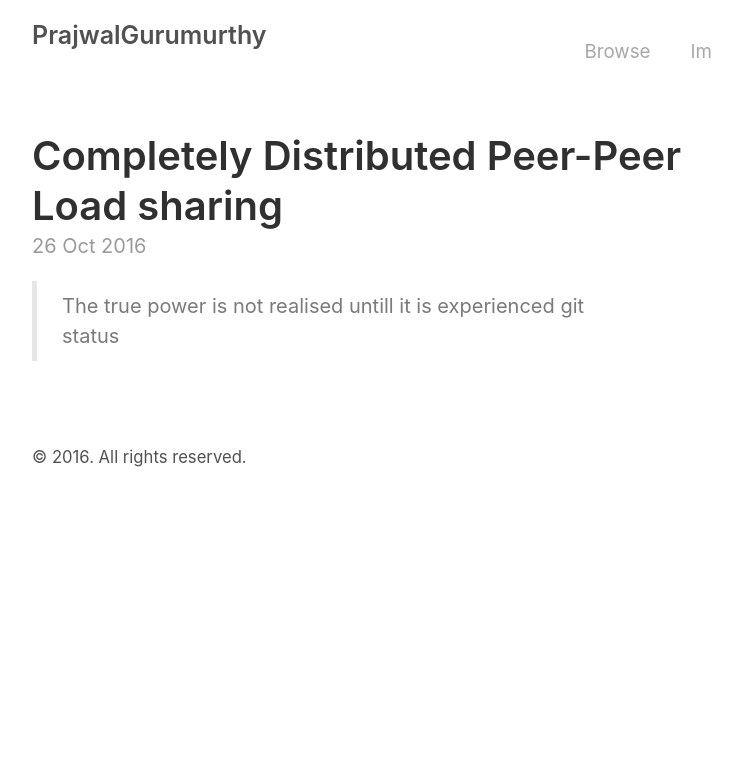
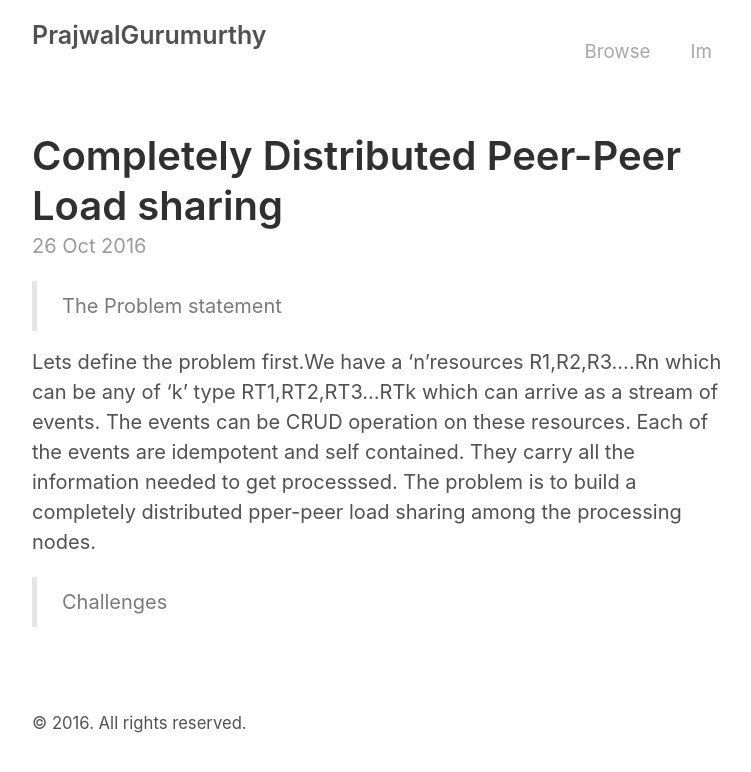
Before and after one commit to PrajwalGurumurthy/prajwalgurumurthy.github.io, a Jekyll site: the page built from _posts/2016-10-26-P2PLS.md, in a window 1280 px wide. Shown: the top 772 px of the page, without its empty margins (258-1009 px from the left). Built offline with Jekyll 4.4.1, drawn with Linux system fonts in a browser that asks for light colours.

Commit message:
p2p post

```diff
--- a/_posts/2016-10-26-P2PLS.md
+++ b/_posts/2016-10-26-P2PLS.md
@@ -3,6 +3,8 @@ layout: post
 title: Completely Distributed Peer-Peer Load sharing
 ---
 
+>The Problem statement
 
-> The true power is not realised untill it is experienced
-git status
+Lets define the problem first.We have a 'n'resources R1,R2,R3....Rn which can be any of 'k' type RT1,RT2,RT3...RTk which can arrive as a stream of events. The events can be CRUD operation on these resources. Each of the events are idempotent and self contained. They carry all the information needed to get processsed. The problem is to build a completely distributed pper-peer load sharing among the processing nodes.
+
+>Challenges
```
Also changed, not shown: about.md (+1 -1 lines).
